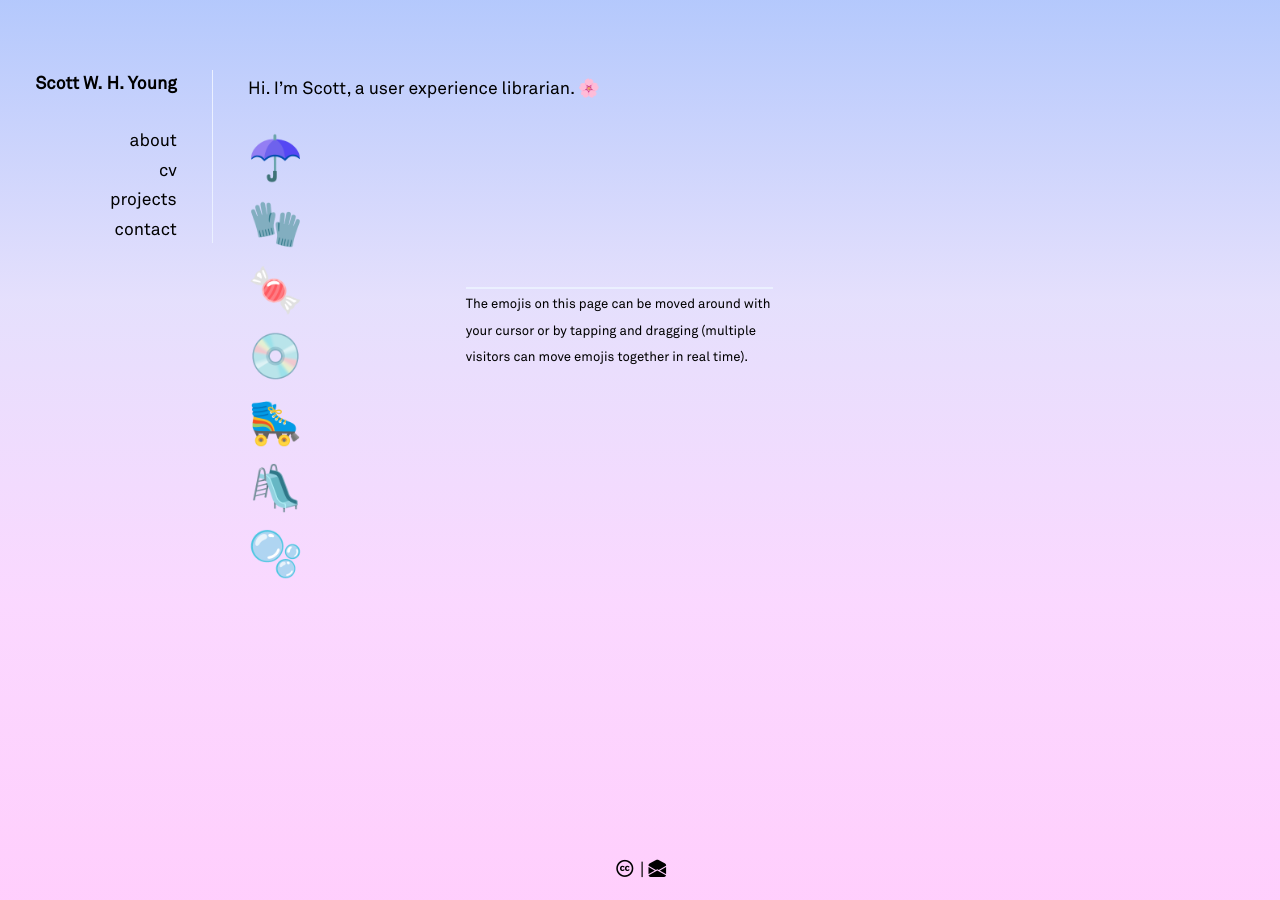
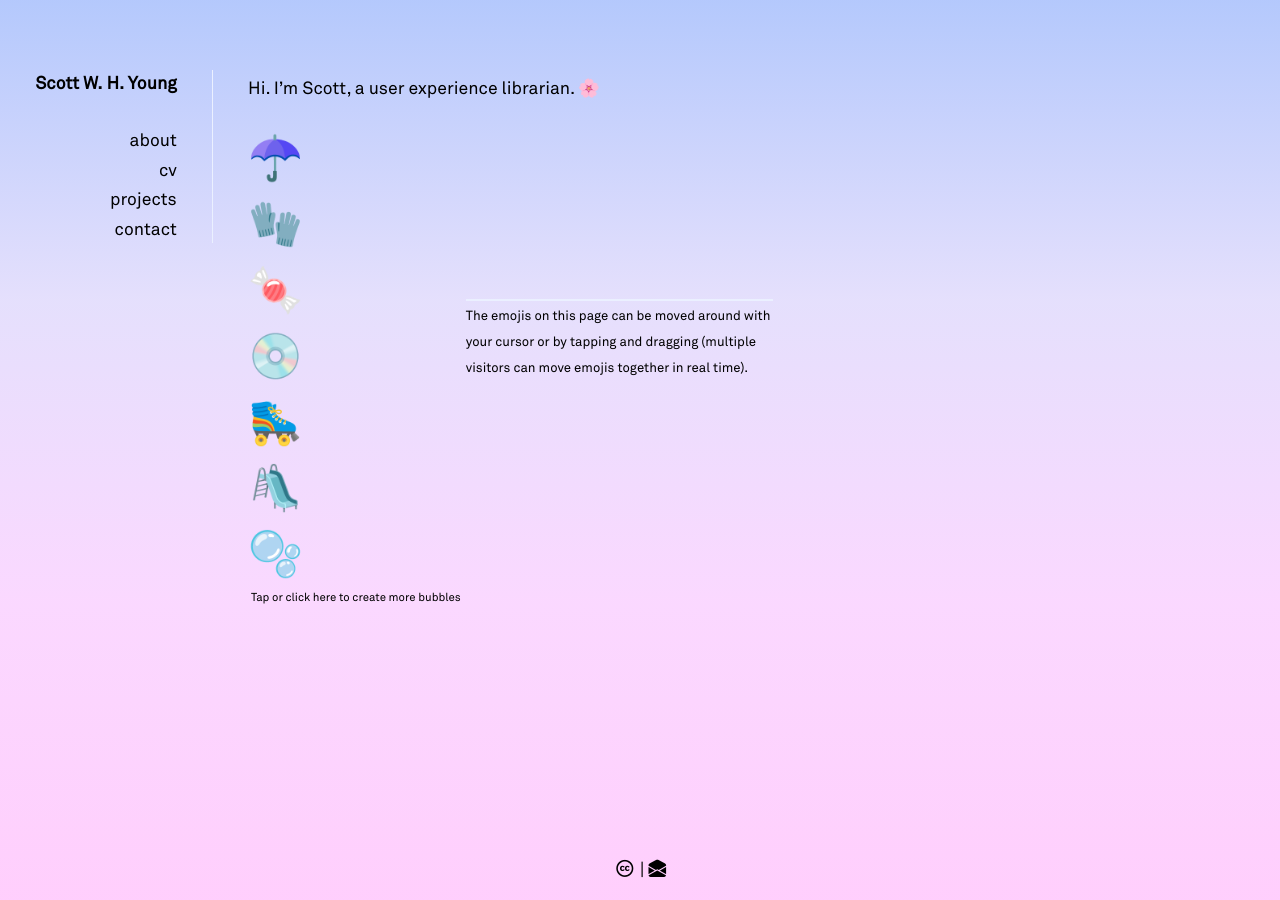
Before and after one commit to swyoung/swyoung.github.io, a Jekyll site: the page built from index.md, in a window 1280 px wide. Built offline with Jekyll 4.4.1, drawn with Linux system fonts in a browser that asks for light colours; nearby versions of some CDN libraries; a style sheet for code colours, icons or effects is not loaded.

Commit message:
Update index.md
update bubble duplicator

```diff
--- a/index.md
+++ b/index.md
@@ -12,7 +12,7 @@ Hi. I’m Scott, a user experience librarian. <span class="emoji-spin">🌸</spa
   <div id="skate" can-move style="font-size:40px">🛼</div>
   <div id="slide" can-move style="font-size:40px">🛝</div>
   <div id="bubbles" can-move style="font-size:40px">🫧</div>
-  <div can-duplicate="bubbles"></div>
+  <div can-duplicate="bubbles" style="border-top, border-bottom, border-left: 1px dashed hsla(223, 100%, 96%, 80); padding: .25em;font-size:65%">Tap or click here to create more bubbles</div>
 <div style="border-top:2px solid hsla(223,100%,96%,80);margin:1em;width:46%;position:relative;left:30%;bottom:50%">
 <span style="font-size:75%">The emojis on this page can be moved around with your cursor or by tapping and dragging (multiple visitors can move emojis together in real time).</span>
 </div>
```
